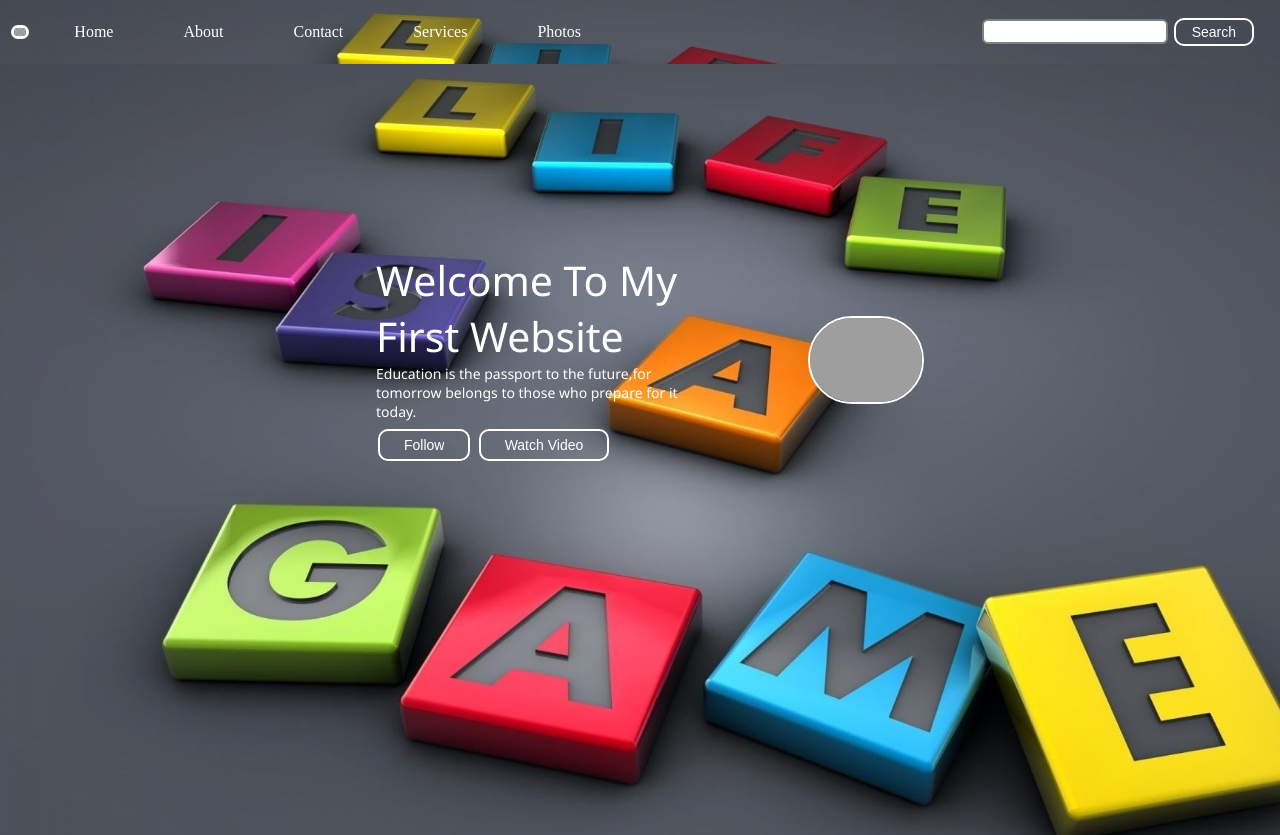
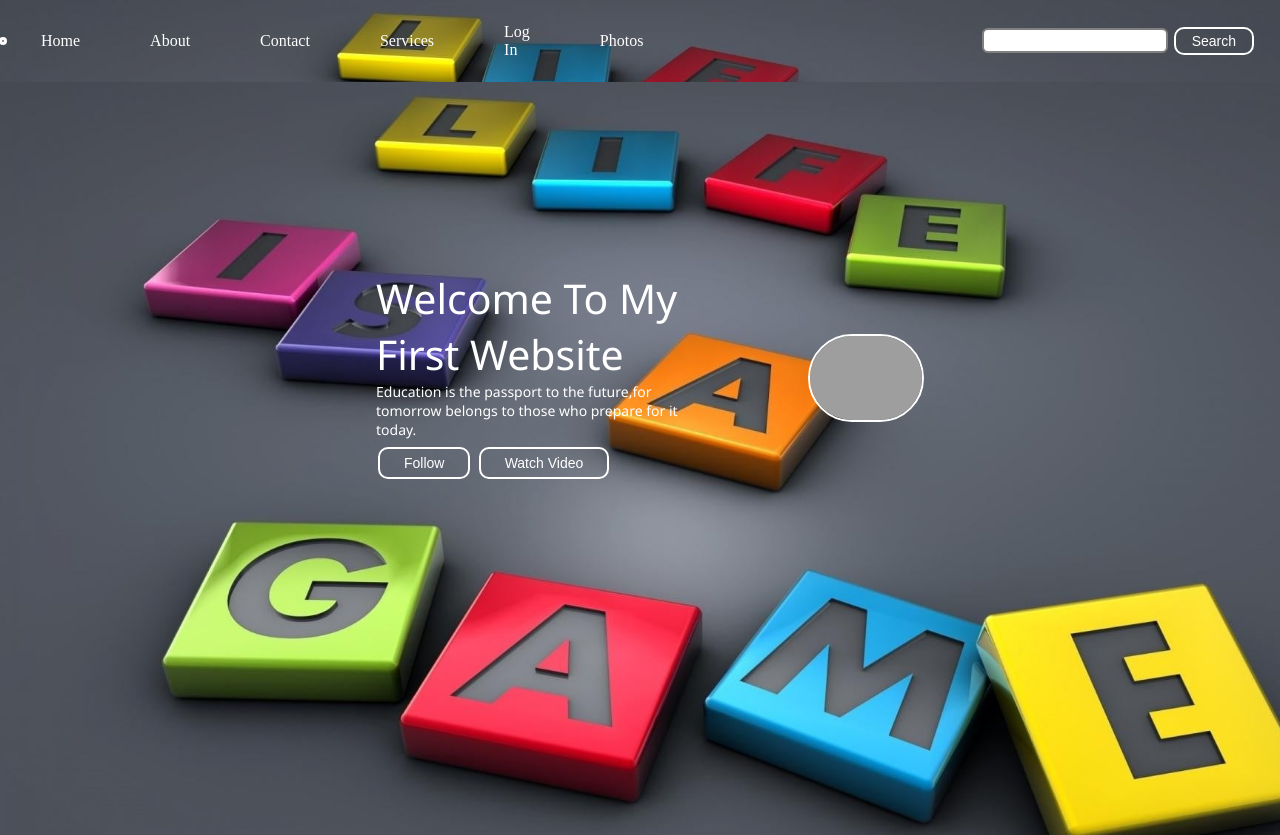
Before and after one commit to sovanshit/sovanshit.github.io, a plain HTML site: page index.html in a window 1280 px wide. Shown: the top 835 px of the page. Drawn offline with Linux system fonts and the light colour scheme; grey boxes are pictures that could not be loaded.

Commit message:
Add files via upload

```diff
--- a/index.html
+++ b/index.html
@@ -7,6 +7,7 @@
     <meta name="viewport" content="width=device-width, initial-scale=1.0">
     <link rel="stylesheet" href="css/style.css">
     <title>Sovan Shit</title>
+
 </head>
 
 <body>
@@ -17,7 +18,8 @@
             <li> <a href="#about">About</a> </li>
             <li> <a href="#contact">Contact</a> </li>
             <li> <a href="#services">Services</a> </li>
-            <li> <a href="https://cdn.pixabay.com/photo/2015/12/19/20/32/paper-1100254__340.jpg">Photos</a> </li>
+            <li> <a href="css/personaldata.html">Log In</a> </li>
+            <li> <a href="css/photos.html">Photos</a> </li>
 
 
         </ul>
@@ -38,8 +40,9 @@
                 <div class="buttons">
 
                     <button class="btn">Follow</button>
+                    <a href='https://www.youtube.com/channel/UCmDZicgQ8-AyFLuJ0eVek3w'>
                     <button class="btn">Watch Video</button>
-
+                    </a>
                 </div>
 
             </div>
```
